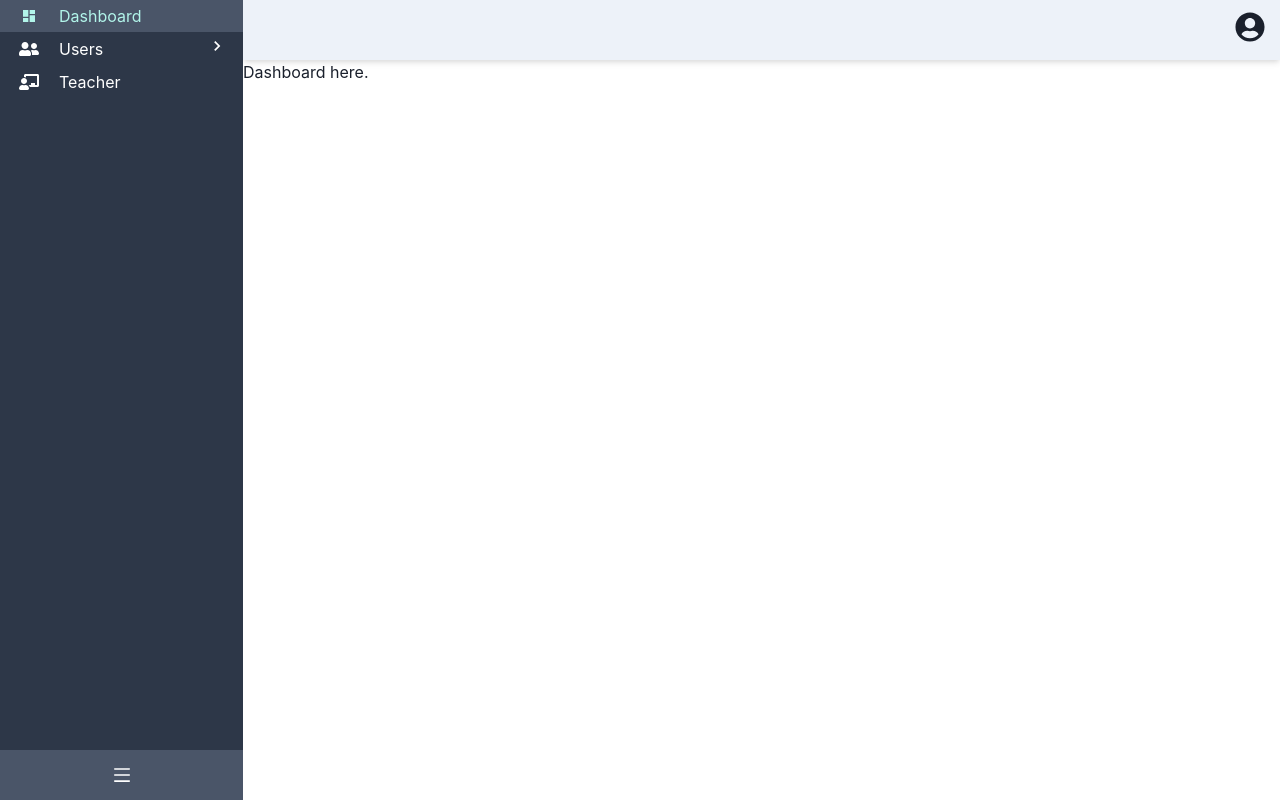
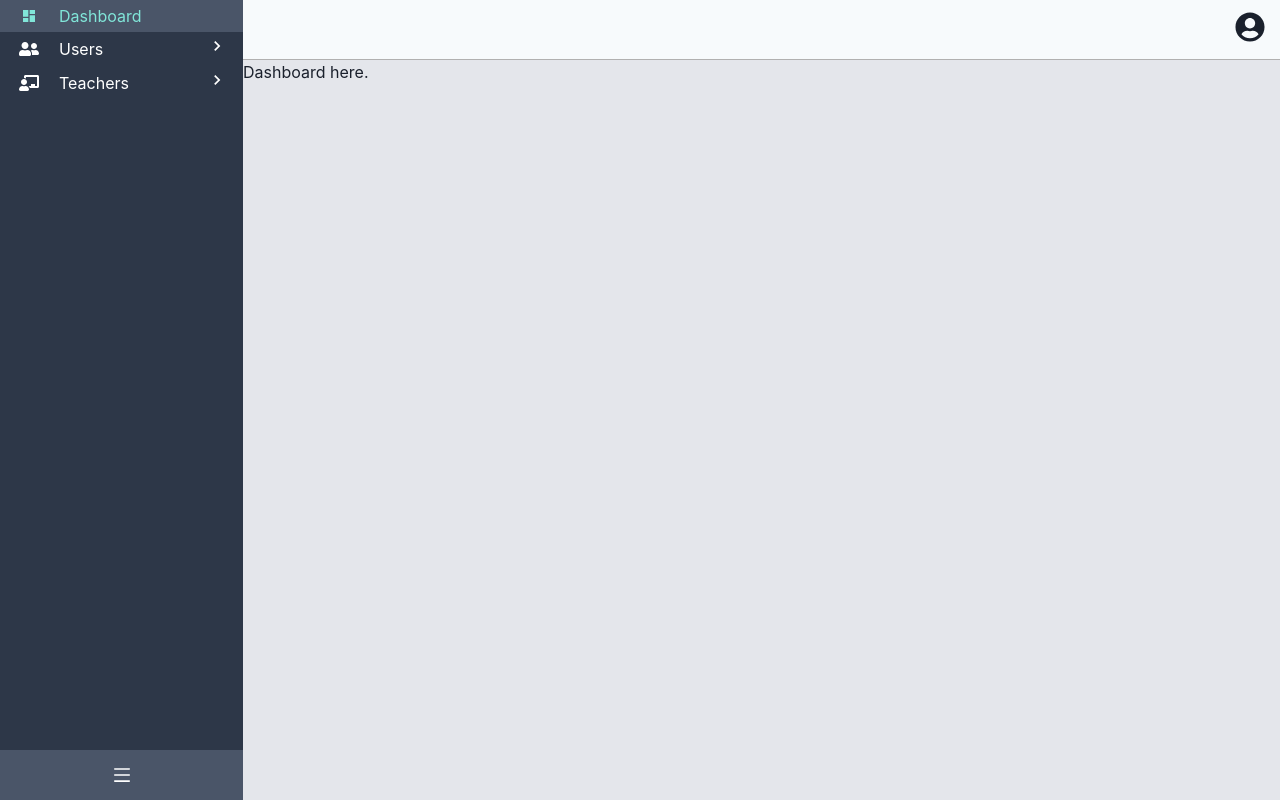
Before and after one commit to mahbubsk/dashboard-layout, a React (Create React App) app: page /dashboard in a window 1280 px wide. Built offline with nearby package versions, Linux system fonts and the light colour scheme.

Commit message:
added: tooltip added

```diff
--- a/package.json
+++ b/package.json
@@ -9,6 +9,7 @@
     "@testing-library/jest-dom": "^5.11.4",
     "@testing-library/react": "^11.1.0",
     "@testing-library/user-event": "^12.1.10",
+    "@tippy.js/react": "^3.1.1",
     "framer-motion": "^4",
     "react": "^17.0.2",
     "react-beautiful-dnd": "^13.1.0",
--- a/src/App.js
+++ b/src/App.js
@@ -9,7 +9,6 @@ import {
     Route
   } from "react-router-dom";
 import Sidebar from './Components/Sidenav/Sidebar';
-import Main from './Components/Main/Main';
 import Header from './Components/Header/Header';
 import Users from './Components/Users/Users';
 import Dashboard from './Components/Dashboard/Dashboard';
@@ -18,19 +17,31 @@ import Dashboard from './Components/Dashboard/Dashboard';
 
 function App() {
     const [collapse, setCollapse] = useState(true);
-    const [users, setUsers] = useState(false);
+
 
 
     return (
         <BrowserRouter>
             <Flex>
-                <Sidebar collapse={collapse} users={users} setCollapse={setCollapse} setUsers={setUsers}/>
+                <Sidebar
+                    collapse={collapse}
+                    setCollapse={setCollapse}
+                />
                 <Box w="100%">
-                    <Header collapse={collapse} users={users} setCollapse={setCollapse} setUsers={setUsers}/>
+                    <Header collapse={collapse} setCollapse={setCollapse}/>
+                    <Box
+                        onClick={()=>{
+                            if(window.innerWidth < 768 && !collapse){
+                                // setCollapse(true);
+                            }
+
+                        }}
+                    >
                         <Switch>
                             <Route exact path="/dashboard" component={Dashboard} />
                             <Route path="/users/child-of-user" component={Users} />
                         </Switch>
+                    </Box>
                 </Box>
             </Flex>
         </BrowserRouter>
--- a/src/Components/Dashboard/Dashboard.jsx
+++ b/src/Components/Dashboard/Dashboard.jsx
@@ -1,10 +1,16 @@
 import React from 'react'
+import {
+    Box
+} from '@chakra-ui/react'
+function Dashboard() {
 
-function Dashboard() {
     return (
-        <div>
+        <Box
+            height={`${window.innerHeight - 60}px`}
+            bg="#e4e6eb"
+        >
             Dashboard here.
-        </div>
+        </Box>
     )
 }
 
--- a/src/Components/Header/Header.jsx
+++ b/src/Components/Header/Header.jsx
@@ -6,23 +6,23 @@ import {AiOutlineMenu} from 'react-icons/ai';
 import {FaUserCircle} from 'react-icons/fa';
 import SignIn from '../SignIn/SignIn';
 
-function Header({collapse, setCollapse, setUsers}) {
+function Header({collapse, setCollapse}) {
     const { isOpen, onOpen, onClose } = useDisclosure();
     const [placement, setPlacement] = React.useState("right");
     return (
         <Flex
             alignItems="center"
             // justifyContent="space-between"
-            boxShadow="md"
+            // boxShadow="2xl"
             h="60px" w="100%"
-            bg="#edf2f9"
+            bg="#F7FAFC"
+            borderBottom="1px solid #b1b0b0"
         >
             <chakra.span
                 cursor="pointer"
-                    onClick={()=>{
-                        setUsers(false)
-                        setCollapse(!collapse);
-                    }}
+                onClick={()=>{
+                    setCollapse(!collapse);
+                }}
                 >
                 <Icon
                     as={AiOutlineMenu}
--- a/src/Components/Sidenav/MenuItem.css
+++ b/src/Components/Sidenav/MenuItem.css
@@ -1,3 +1,41 @@
 .arrow-icon{
     transform: rotate(90deg);
 }
+
+.sidenav-item{
+    transition:left 0.3s;
+}
+
+
+
+.sidenav-item:hover .tooltip-box{
+    display: block;
+    position: absolute;
+    left: 53px;
+    color: #424242;
+    background: transparent;
+    width: 250px;
+}
+
+.tooltip-box{
+    display:none;
+}
+
+.tooltip-items {
+    background:white;
+    margin-left: 10px;
+    text-align: center;
+    border-radius: 10px;
+    border: 1px solid rgba(45, 55, 72, 0.466);
+}
+
+.tooltip-item{
+    padding:5px 10px;
+    cursor: pointer;
+    transition: all 0.2s;
+    list-style-type: none;
+}
+
+.tooltip-item:hover{
+    background: rgba(195, 193, 193, 0.308);
+}
--- a/src/Components/Sidenav/MenuItem.jsx
+++ b/src/Components/Sidenav/MenuItem.jsx
@@ -1,73 +1,76 @@
-import React, {useState} from 'react';
-import {useLocation} from 'react-router-dom';
+import React from 'react';
+import {useLocation, Link} from 'react-router-dom';
 import {
     Box, chakra, Icon, Flex
 } from "@chakra-ui/react";
-import {Link} from 'react-router-dom';
 import {MdKeyboardArrowRight} from 'react-icons/md';
 import {IoIosArrowDown} from 'react-icons/io';
 import "./MenuItem.css";
 
-function MenuItem({name,icon, isChild,matchPath, hasChild, link, rotate, setRotate}) {
+function MenuItem(props) {
+    const {
+        name, icon, isChild,
+        matchPath, hasChild, link,
+        menuState
+    } = props;
+
     const {pathname} = useLocation();
     const bgColor_Hover_Active = "#4a5568";
 
-
-    return (
-        <Link to={link}>
+    // console.log(usersChildArray[0].name);
+    const menu = (
+        <>
             <Flex
                 alignItems="center"
                 d="flex"
-                textAlign="center"
                 p="1"
                 _hover={{bg:bgColor_Hover_Active}}
                 pl={isChild && '4'}
                 cursor="pointer"
-                color={pathname===matchPath ? 'teal.100' : 'white'}
-                bg={pathname===matchPath && bgColor_Hover_Active}
+                color={pathname===matchPath ? 'teal.200' : 'white'}
+                position="relative">
 
-            >
-                <Flex
-                    w="60px"
-                >
+                <Flex w="60px">
                     <Icon as={icon} minW="60px" ml="-5px"/>
                 </Flex>
                 <Flex
                     justifyContent="space-between"
                     alignItems="center"
-                    w="100%"
-                >
-                    <chakra.span>
-                        {name}
-                    </chakra.span>
+                    w="100%">
+                    <Box>
+                        <chakra.span> {name} </chakra.span>
+                    </Box>
+
                     <Box >
                         {
                             hasChild &&
-                            <chakra.span
-                                w="5" h="5"
-                                mr="3"
-                                onClick={()=>{
-                                    setRotate(!rotate);
-                                    // console.log()
-                                }}
-                            >
+                            <chakra.span w="5" h="5" mr="3">
                                 <Icon
                                     w="5" h="5"
-                                    as={rotate ? MdKeyboardArrowRight : IoIosArrowDown}
+                                    as={
+                                        menuState
+                                        ? IoIosArrowDown
+                                        : MdKeyboardArrowRight
+                                    }
                                 />
                             </chakra.span>
 
                         }
                     </Box>
                 </Flex>
-
             </Flex>
 
-            <Box>
 
-            </Box>
-
-        </Link>
+        </>
+    )
+    return (
+        <>
+            {
+                link
+                    ? <Link to={link}> {menu} </Link>
+                    : menu
+            }
+        </>
     )
 }
 
--- a/src/Components/Sidenav/Sidebar.jsx
+++ b/src/Components/Sidenav/Sidebar.jsx
@@ -1,17 +1,38 @@
 import React, {useState} from 'react'
 import {
-    Box, Flex, Center, chakra, Icon
+    Box, Flex, chakra, Icon
 } from '@chakra-ui/react';
+
 import {MdDashboard} from 'react-icons/md';
-import {FaUserFriends, FaChalkboardTeacher} from 'react-icons/fa';
+import {FaUserFriends, FaChalkboardTeacher , FaRegMoneyBillAlt} from 'react-icons/fa';
 import {AiOutlineMenu} from 'react-icons/ai';
 
 import MenuItem from './MenuItem';
+import Tooltip from './Tooltip';
 
 
+function Sidebar({collapse, setCollapse}) {
+    const [rotate, setRotate] = useState(false);
+    const [users, setUsers] = useState(false);
+    const [teachers, setTeachers] = useState(false);
 
-function Sidebar({collapse, setCollapse, users, setUsers}) {
-    const [rotate, setRotate] = useState(true);
+
+    const usersChildArray = [
+        {childName: "Child of Users", matchPath:"/user/child-of-user", link: "/user/child-of-user"},
+        {childName: "Salary", matchPath: "/users/salary", link: "/user/salary"}
+    ]
+
+    const teachersChildArray = [
+        {childName: "Child of teacher", matchPath:"/user/child-of-user", link: "/user/child-of-user"},
+        {childName: "Salary of teacher", matchPath: "/users/salary", link: "/user/salary"},
+        {childName: "Salary of teacher", matchPath: "/users/salary", link: "/user/salary"},
+        {childName: "Salary of teacher", matchPath: "/users/salary", link: "/user/salary"},
+        {childName: "Salary of teacher", matchPath: "/users/salary", link: "/user/salary"},
+        {childName: "Salary of teacher", matchPath: "/users/salary", link: "/user/salary"},
+        {childName: "Salary of teacher", matchPath: "/users/salary", link: "/user/salary"},
+        {childName: "Salary of teacher", matchPath: "/users/salary", link: "/user/salary"},
+        {childName: "Salary of teacher", matchPath: "/users/salary", link: "/user/salary"}
+    ]
 
     return (
         <Flex
@@ -22,7 +43,7 @@ function Sidebar({collapse, setCollapse, users, setUsers}) {
                 md: collapse ? "60px" : "300px",
                 lg: collapse ? "300px" : "60px"
             }}
-            transition="all 0.7s"
+            transition="all 0.5s"
             h="100vh"
             flexDirection="column"
             justifyContent="space-between"
@@ -32,7 +53,7 @@ function Sidebar({collapse, setCollapse, users, setUsers}) {
             top="0"
             left="0"
         >
-            <Box overflow="hidden">
+            <Box overflowX="hidden">
                 <MenuItem
                     name="Dashboard"
                     icon={MdDashboard}
@@ -41,10 +62,12 @@ function Sidebar({collapse, setCollapse, users, setUsers}) {
                     matchPath="/dashboard"
                 />
 
-                <span onClick={()=>{
-                    setRotate(!rotate);
+                <Box className="sidenav-item">
+                    <chakra.span
+                        onClick={()=>{
                             if(window.innerWidth <= 768){
                                 setUsers(!users);
+                                setRotate(!rotate);
                                 setCollapse(false);
                             } else {
                                 setUsers(!users);
@@ -52,39 +75,112 @@ function Sidebar({collapse, setCollapse, users, setUsers}) {
                                     setCollapse(!collapse);
                                 }
                             }
-
-                }}>
+                        }}
+                        >
                         <MenuItem
                             name="Users"
                             icon={FaUserFriends}
                             isChild={false}
                             childIcon={FaChalkboardTeacher}
                             hasChild
-                        rotate={rotate}
-                        setRotate={setRotate}
+                            menuState={users}
+                            setUsers={setUsers}
+                            collapse={collapse}
+                            childArray={usersChildArray}
+                            menuNum={2}
                         />
-                </span>
+                    </chakra.span>
+
+                    {
+                        !collapse && window.innerWidth > 1024 &&
+                        <Tooltip name="Users" childArray={usersChildArray} menuNum={2} />
+                    }
+                </Box>
+
+
 
                 {
                     users &&
+                    <>
                         <MenuItem
-                        name="Child of User"
+                            name="Child of Users"
                             icon={FaUserFriends}
                             isChild
                             childIcon={FaChalkboardTeacher}
-                        link="/user/child-of-user"
-                        matchPath="/user/child-of-user"
+                            link="/users/child-of-user"
+                            matchPath="/users/child-of-user"
                         />
+
+                        <MenuItem
+                            name="Salary"
+                            icon={FaRegMoneyBillAlt}
+                            isChild
+                            childIcon={FaChalkboardTeacher}
+                            link="/users/salary"
+                            matchPath="/users/salary"
+                        />
+                    </>
                 }
 
 
+                <Box className="sidenav-item">
+                    <chakra.span
+                        onClick={()=>{
+                            if(window.innerWidth <= 768){
+                                setRotate(!rotate);
+                                setTeachers(!teachers);
+                                setCollapse(false);
+                            } else {
+                                    setTeachers(!teachers);
+                                    if(!collapse){
+                                        setCollapse(!collapse);
+                                        setRotate(!rotate);
+                                    }
+                                }
+                            }}
+                        >
                         <MenuItem
-                    name="Teacher"
+                            name="Teachers"
+                            hasChild
                             icon={FaChalkboardTeacher}
-                    link="/teacher"
-                    matchPath="/teacher"
+                            matchPath="/teachers"
+                            childArray={teachersChildArray}
+                            menuNum={3}
+                            collapse={collapse}
+                            menuState={teachers}
+
+                        />
+                    </chakra.span>
+
+                    {
+                        !collapse && window.innerWidth > 1024 &&
+                        <Tooltip name="Teachers" childArray={teachersChildArray} menuNum={3} />
+                    }
+                </Box>
+
+
+                {
+                    teachers &&
+                    <>
+                        <MenuItem
+                            name="Child of Teachers"
+                            icon={FaUserFriends}
+                            isChild
+                            childIcon={FaChalkboardTeacher}
+                            link="/users/child-of-teachers"
+                            matchPath="/users/child-of-teachers"
                         />
 
+                        <MenuItem
+                            name="Salary of Teachers"
+                            icon={FaRegMoneyBillAlt}
+                            isChild
+                            childIcon={FaChalkboardTeacher}
+                            link="/users/salary"
+                            matchPath="/users/salary"
+                        />
+                    </>
+                }
 
             </Box>
 
@@ -95,7 +191,8 @@ function Sidebar({collapse, setCollapse, users, setUsers}) {
                 justifyContent="center"
                 alignItems="center"
                 onClick={()=>{
-                    setUsers(false)
+                    setUsers(false);
+                    setTeachers(false);
                     setCollapse(!collapse);
                 }}
             >
--- a/src/Components/Sidenav/Tooltip.jsx
+++ b/src/Components/Sidenav/Tooltip.jsx
@@ -1,10 +1,36 @@
 import React from 'react';
+import { Link } from 'react-router-dom';
 import {
     Box
 } from '@chakra-ui/react';
-function Tooltip() {
+function Tooltip({name,childArray, menuNum}) {
+    const topValue = (menuNum-1)*30;
     return (
-        <Box>
+        <Box
+            top={`${topValue}px`}
+            className="tooltip-box">
+            <ul className="tooltip-items">
+                <Box
+                    bg="#2d3748"
+                    fontWeight="600"
+                    py="2"
+                    color="white"
+                    fontSize="18px"
+                    borderTopLeftRadius="10px"
+                    borderTopRightRadius="10px">
+                    {name}
+                </Box>
+                {
+                    childArray &&
+                    childArray.map((childArray,i)=> (
+                        <li key={i} className="tooltip-item">
+                            <Link to={childArray.link}>
+                                {childArray.childName}
+                            </Link>
+                        </li>
+                    ))
+                }
+            </ul>
 
         </Box>
     )
```
Also changed, not shown: 1 other file (tests, documents, lock files or other folders). Lines whose indentation alone changed are shown as unchanged.
